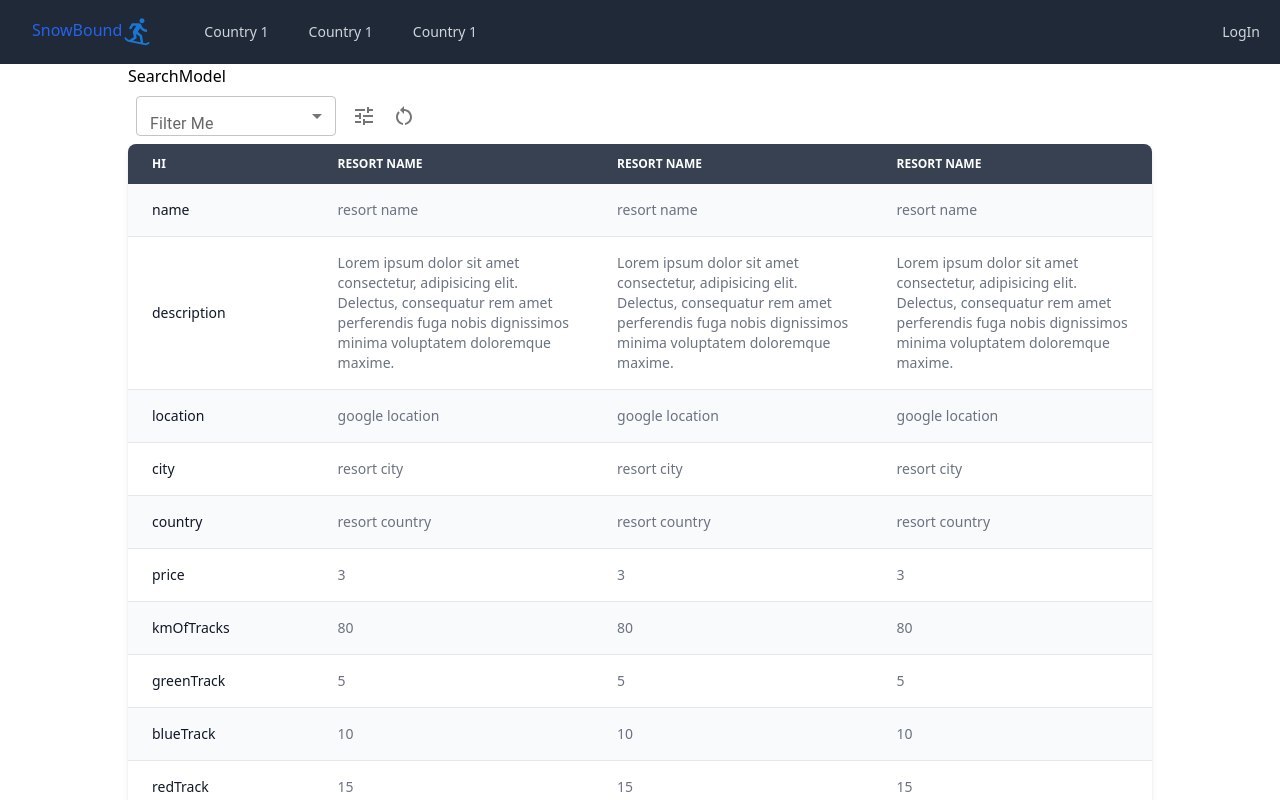
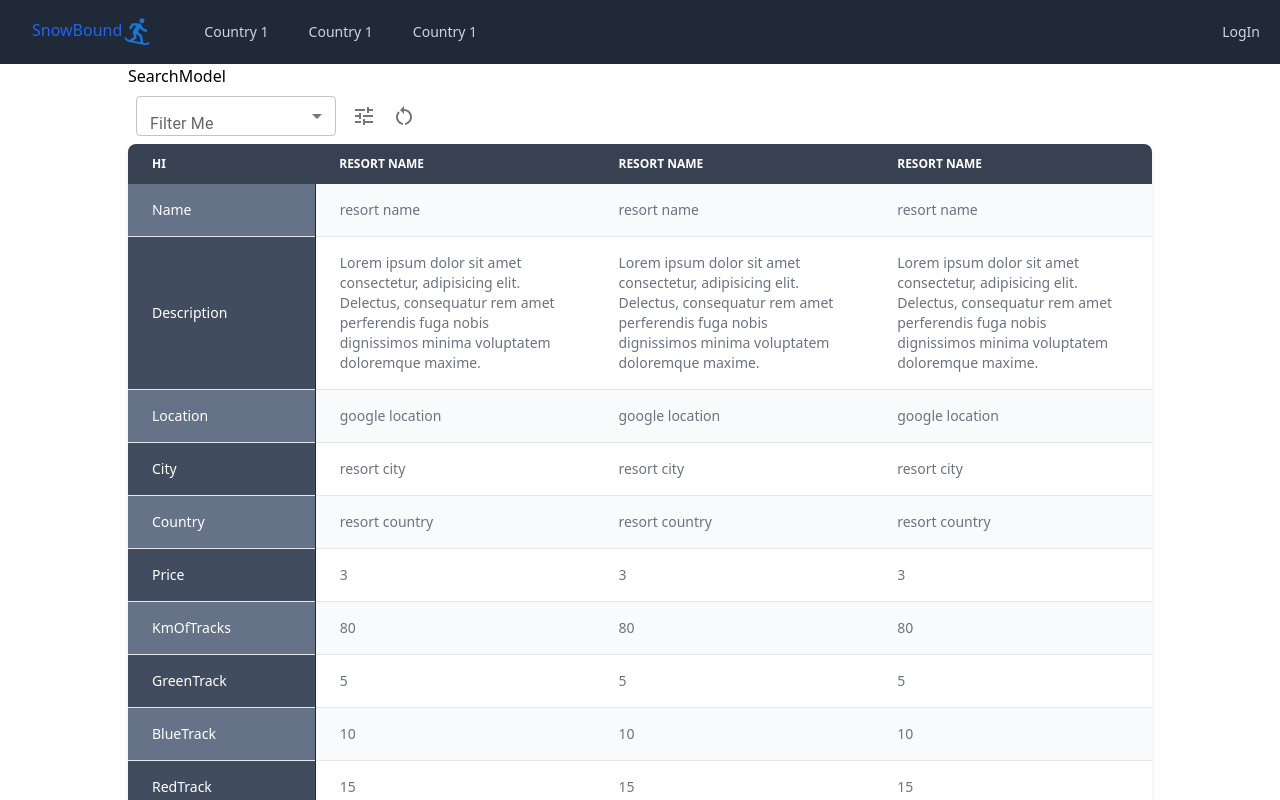
Before and after one commit to o6mer/snowbound, a React (Vite) app in the folder frontend/: page /compare/1 in a window 1280 px wide. Shown: the top 800 px of the page. Built offline with nearby package versions, Linux system fonts and the light colour scheme.

Commit message:
compare table

```diff
--- a/frontend/src/compare/ComparePage.jsx
+++ b/frontend/src/compare/ComparePage.jsx
@@ -129,6 +129,7 @@ const ComparePage = () => {
 
       console.log(temp);
       setCompareData(temp);
+      return temp;
     }
   };
   const resetFilterResorts = () => {
--- a/frontend/src/compare/components/CompareFilter.jsx
+++ b/frontend/src/compare/components/CompareFilter.jsx
@@ -35,10 +35,13 @@ const CompareFilter = ({
     const {
       target: { value },
     } = event;
+    const tempArr = typeof value === "string" ? value.split(",") : value;
+    console.log(tempArr);
     setFilterKeys(
       // On autofill we get a stringified value.
       typeof value === "string" ? value.split(",") : value
     );
+    getFilterResorts(tempArr);
   };
   const removeKeyFilter = (i) => {
     const temp = filterKeys.filter((key, index) => {
@@ -46,6 +49,7 @@ const CompareFilter = ({
     });
     console.log(temp);
     setFilterKeys([...temp]);
+    getFilterResorts(temp);
   };
   return (
     <div className="flex  items-center">
@@ -100,15 +104,29 @@ const CompareFilter = ({
           setFilterKeys([]);
         }}
       >
+        {/* <span className="text-[14px]">reset</span> */}
         <RestartAltIcon />
       </IconButton>
-      <div className=" flex ml-auto gap-3 ">
+      <div className=" flex  ml-auto gap-3 ">
         {filterKeys.map((key, index) => (
-          <div key={index} className="text-sm bg-gray-200 p-1 rounded-lg">
+          <div
+            key={index}
+            className="text-md capitalize bg-gray-200 pr-1 rounded-lg flex items-center justify-center"
+          >
+            <IconButton
+              color="danger"
+              aria-label="add an alarm"
+              onClick={() => removeKeyFilter(index)}
+            >
+              <HighlightOffIcon fontSize="small" />
+            </IconButton>
             <span className="mr-2">{key}</span>
-            <button onClick={() => removeKeyFilter(index)}>
+            {/* <button
+              className="hover:bg-slate-500"
+              onClick={() => removeKeyFilter(index)}
+            >
               <HighlightOffIcon fontSize="small" />
-            </button>
+            </button> */}
           </div>
         ))}
       </div>
--- a/frontend/src/compare/components/CompareTable.jsx
+++ b/frontend/src/compare/components/CompareTable.jsx
@@ -2,7 +2,7 @@ import React from "react";
 
 const CompareTable = ({ DUMMY_RESORT }) => {
   return (
-    <div className=" overflow-x-scroll shadow-md sm:rounded-lg w-full flex justify-center ">
+    <div className="p-0 overflow-x-auto shadow-md sm:rounded-lg w-full flex justify-center ">
       <table className=" text-sm text-left text-gray-500 dark:text-gray-400 overflow-scroll w-full">
         <thead className="text-xs text-gray-700 uppercase bg-gray-50 dark:bg-gray-700 dark:text-gray-400">
           <tr>
@@ -18,13 +18,13 @@ const CompareTable = ({ DUMMY_RESORT }) => {
             ))}
           </tr>
         </thead>
-        <tbody className="[&>*:nth-child(odd)]:bg-gray-50">
+        <tbody className="[&>*:nth-child(odd)]:bg-gray-50  [&>*:nth-child(odd)>th]:bg-gray-50 table-body">
           {Object.keys(DUMMY_RESORT[0]).map((key) => {
             return (
               <tr className="bg-white border-b dark:bg-gray-900 dark:border-gray-700">
                 <th
                   scope="row"
-                  className="px-6 py-4 font-medium text-gray-900 whitespace-nowrap dark:text-white"
+                  className="capitalize border-r border-r-gray-800 px-6 py-4 font-medium text-gray-900 whitespace-nowrap dark:text-white"
                 >
                   {key}
                 </th>
--- a/frontend/src/index.css
+++ b/frontend/src/index.css
@@ -27,3 +27,11 @@ body {
   background-repeat: no-repeat;
   background-position: 35% 5%;
 }
+.table-body > tr:nth-child(even) > th {
+  background-color: rgb(65, 76, 95);
+  color: white;
+}
+.table-body > tr:nth-child(odd) > th {
+  background-color: rgb(101, 114, 135);
+  color: white;
+}
```
